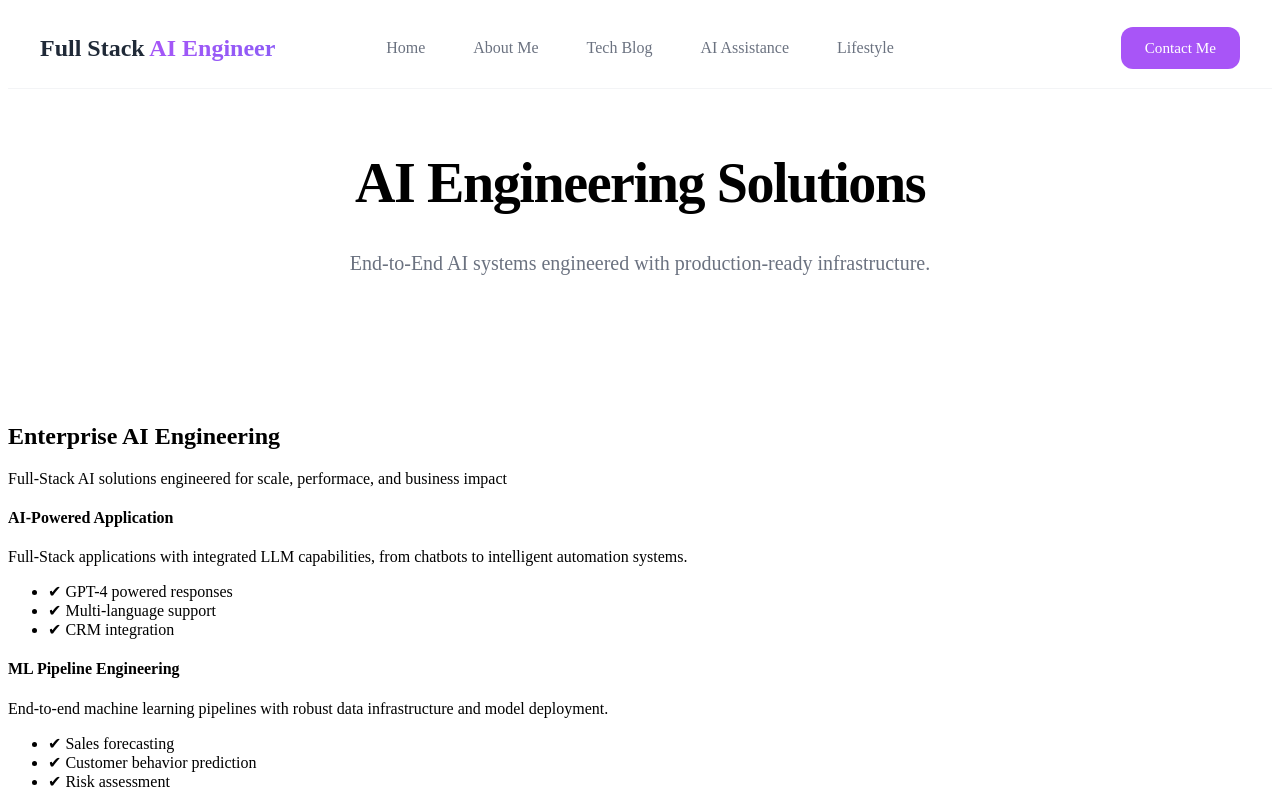
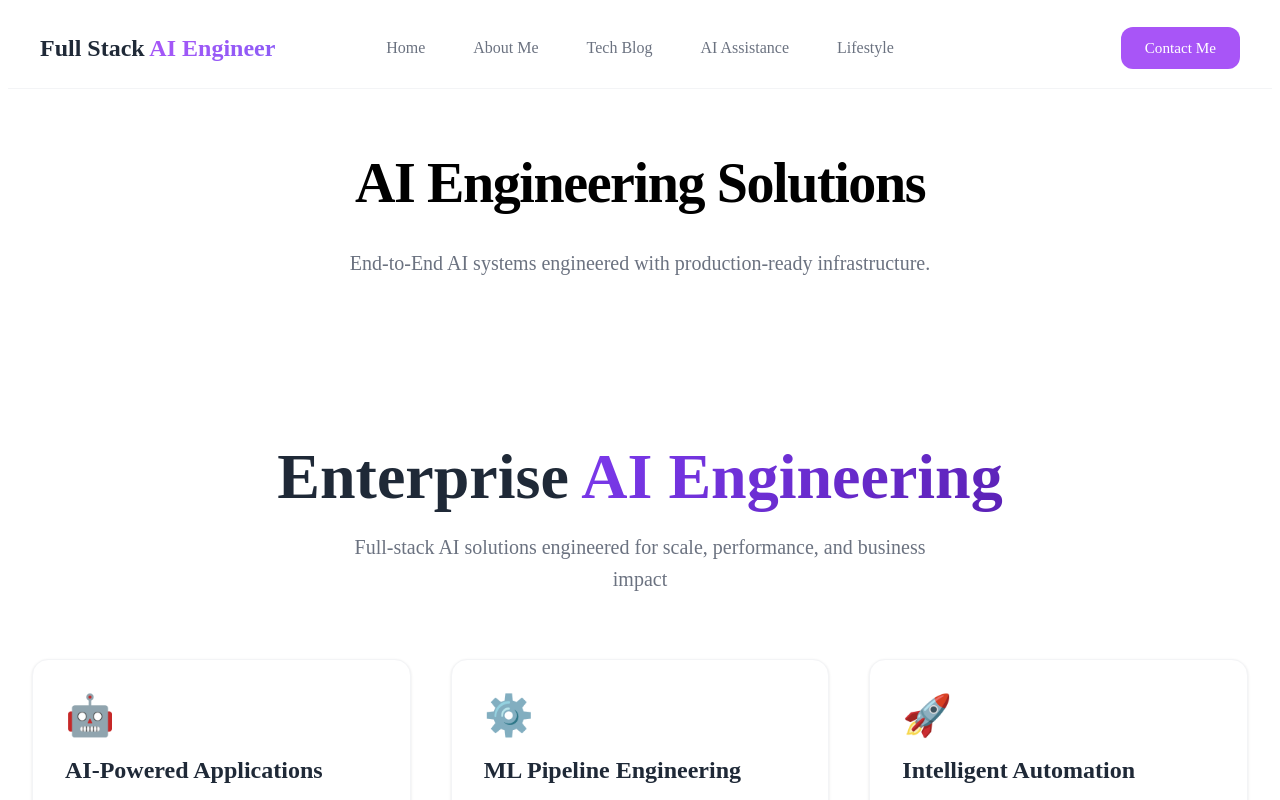
Before and after one commit to PhamelaMhlaba/My-Full-Stack-Personal-Website-with-AI-Integration, a Next.js app in the folder frontend/: page /ai-assistance in a window 1280 px wide. Shown: the top 800 px of the page. Built offline with nearby package versions, Linux system fonts and the light colour scheme.

Commit message:
Integrated the Services component into the AI Assistance page which is reusable

```diff
--- a/frontend/app/ai-assistance/AiAssistance.module.css
+++ b/frontend/app/ai-assistance/AiAssistance.module.css
@@ -4,7 +4,7 @@
 }
 .header {
     text-align: center;
-    margin-bottom: 7rem;
+    margin-bottom: 2rem;
     padding: 4rem 2rem 2rem;
 }
 .headerTitle {
--- a/frontend/app/ai-assistance/page.tsx
+++ b/frontend/app/ai-assistance/page.tsx
@@ -1,5 +1,6 @@
 import React from "react";
 import styles from "./AiAssistance.module.css";
+import Service from "../components/Service";
 
 export default function AiAssistancePage() {
     return (
@@ -13,6 +14,9 @@ export default function AiAssistancePage() {
                      End-to-End AI systems engineered with production-ready infrastructure.
                 </p>
             </div>
+
+            {/* Service Section */}
+            <Service />
 
             {/* Service Section */}
             <section>
```
